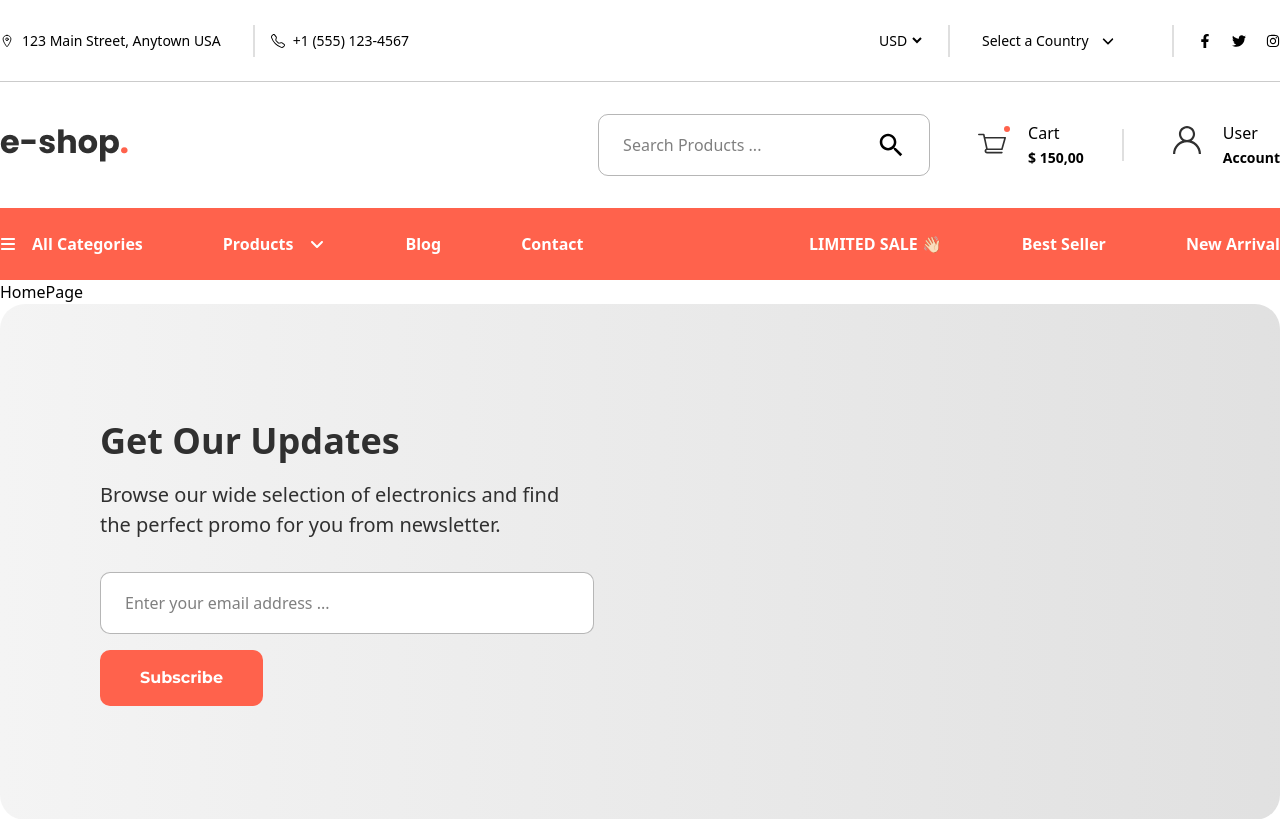
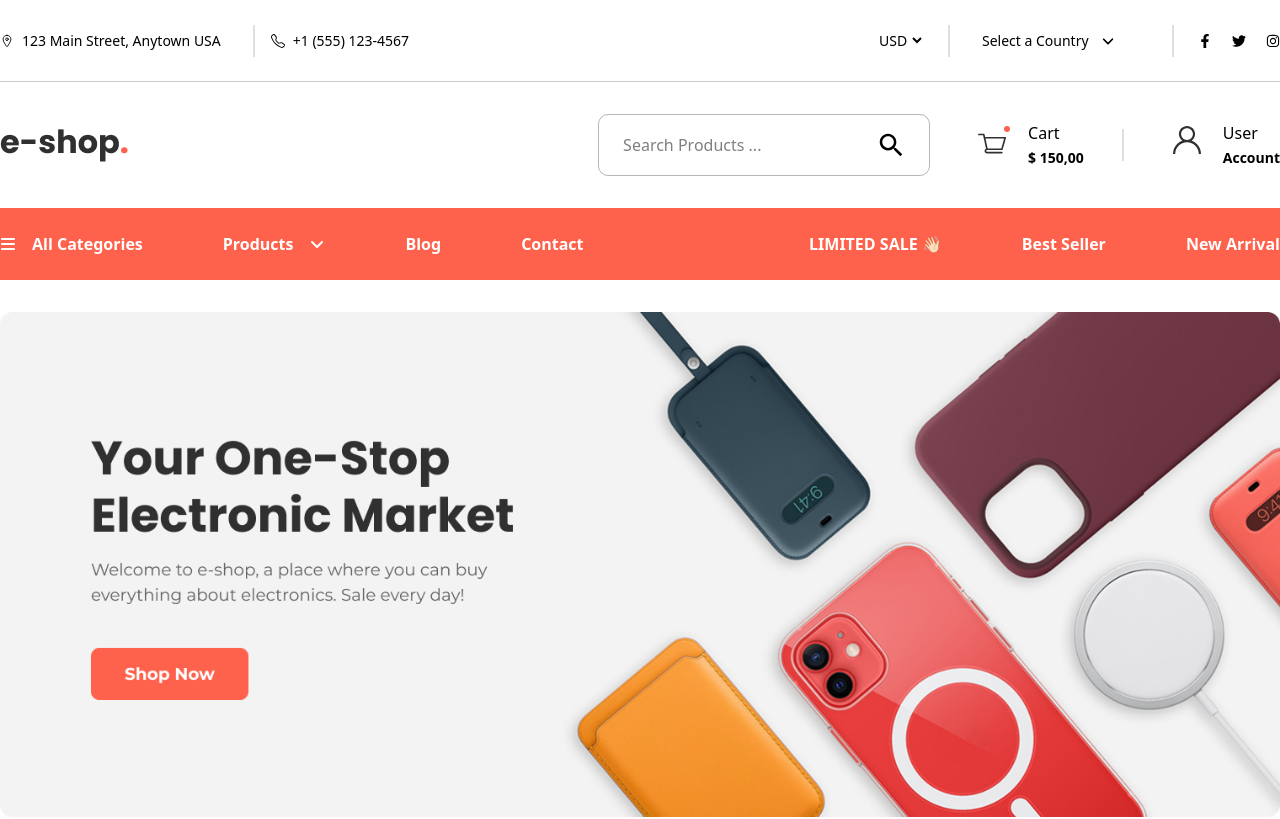
Before and after one commit to Githubshakil/eshop, a React (Vite) app: page / in a window 1280 px wide. Shown: the top 819 px of the page. Built offline with nearby package versions, Linux system fonts and the light colour scheme.

Commit message:
banner section done

```diff
--- /dev/null
+++ b/src/components/Banner.jsx
@@ -0,0 +1,19 @@
+import React from 'react'
+import Container from './commonlayout/Container'
+import { Link } from 'react-router-dom'
+
+const Banner = () => {
+  return (
+    <>
+        <Container>
+            <div className='mt-8 mb-20'>
+                <Link to='/'>
+                    <img src="images/banner.png" alt="banner" />
+                </Link>
+            </div>
+        </Container>
+    </>
+  )
+}
+
+export default Banner
--- a/src/pages/HomePage.jsx
+++ b/src/pages/HomePage.jsx
@@ -1,8 +1,11 @@
 import React from 'react'
+import Banner from '../components/Banner'
 
 const HomePage = () => {
   return (
-    <div>HomePage</div>
+    <>
+    <Banner />
+    </>
   )
 }
 
```
Also changed, not shown: public/images/banner.png (added).
